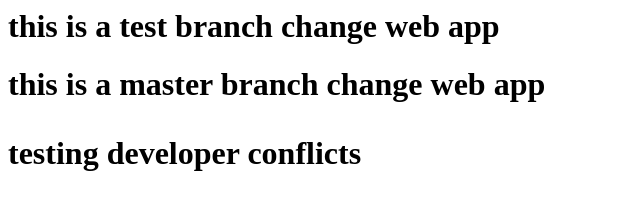
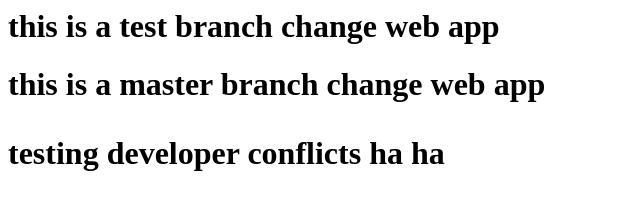
Before and after one commit to aashishmaheshwar/web-app, a plain HTML site: page index.html in a window 1280 px wide. Shown: the whole page, without its empty margins (0-640 px from the left). Drawn offline with Linux system fonts and the light colour scheme.

Commit message:
developer 2 changes

```diff
--- a/index.html
+++ b/index.html
@@ -1,3 +1,3 @@
 <h1>this is a test branch change web app<h1>
 <h1>this is a master branch change web app<h1>
-<p>testing developer conflicts<p>
+<p>testing developer conflicts ha ha<p>
```
